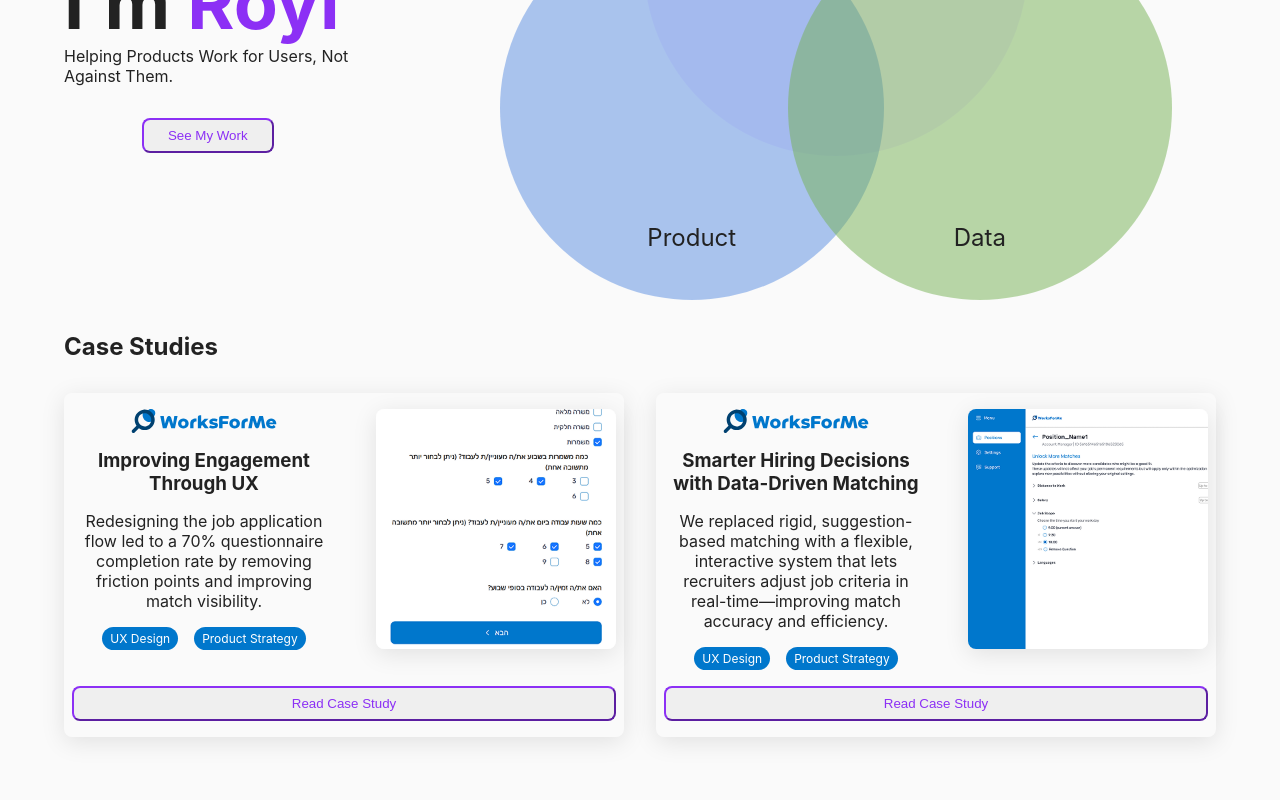
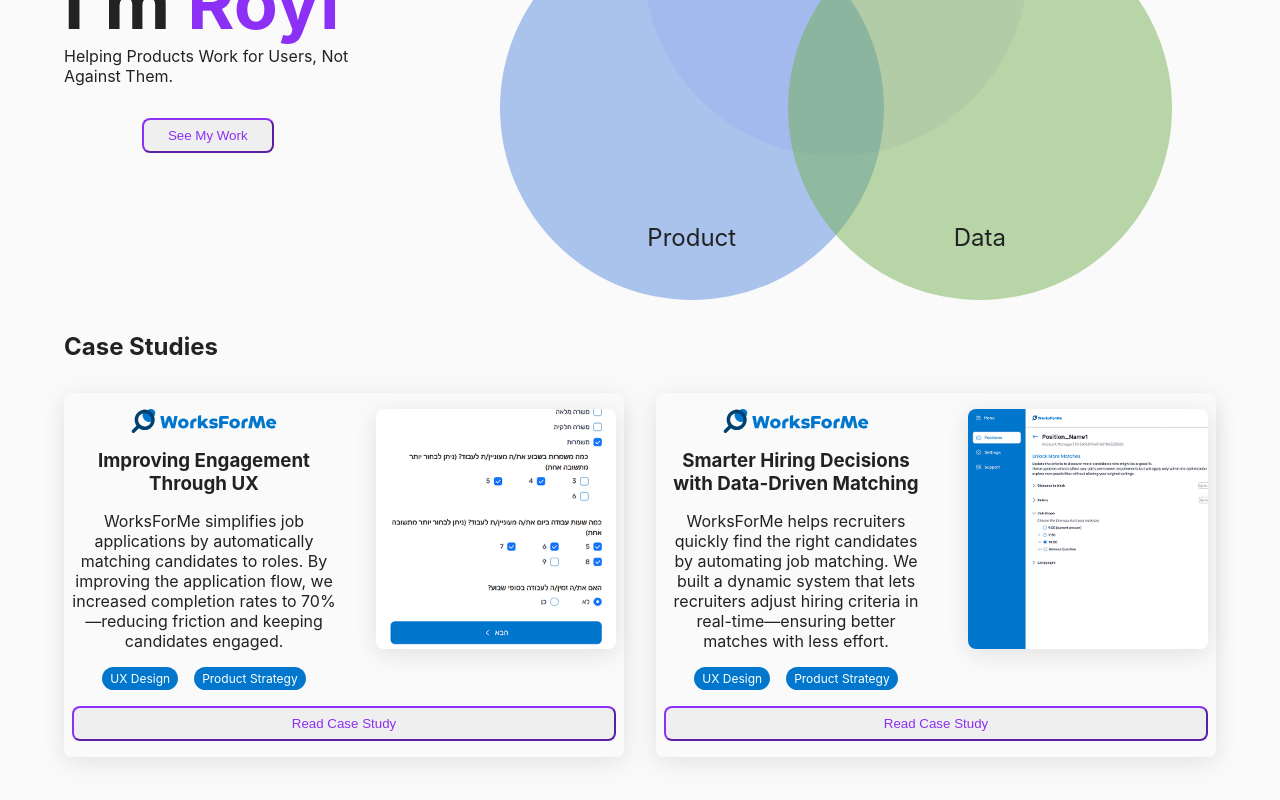
Before and after one commit to RoyiKatz1/RoyiKatz1.github.io, a React (Vite) app: page / in a window 1280 px wide. Shown: the part 344-1144 px from the top of the page. Built offline with nearby package versions, Linux system fonts and the light colour scheme.

Commit message:
better project descriptions

```diff
--- a/package.json
+++ b/package.json
@@ -22,6 +22,7 @@
 		"eslint": "^9.21.0",
 		"eslint-plugin-react-hooks": "^5.1.0",
 		"eslint-plugin-react-refresh": "^0.4.19",
+		"gh-pages": "^6.3.0",
 		"globals": "^15.15.0",
 		"typescript": "~5.7.2",
 		"typescript-eslint": "^8.24.1",
--- a/src/pages/Home.tsx
+++ b/src/pages/Home.tsx
@@ -40,7 +40,7 @@ const Home = () => {
 					image="src\assets\images\previewCards\onboarding-preview.png"
 					logo="src\assets\logos\logo-w4m.svg"
 					title="Improving Engagement Through UX"
-					description="Redesigning the job application flow led to a 70% questionnaire completion rate by removing friction points and improving match visibility."
+					description="WorksForMe simplifies job applications by automatically matching candidates to roles. By improving the application flow, we increased completion rates to 70%—reducing friction and keeping candidates engaged."
 					link="/case-study/worksforme-onboarding"
 					tags={["UX Design", "Product Strategy"]}
 				/>
@@ -48,7 +48,7 @@ const Home = () => {
 					image="src\assets\images\previewCards\optimization-preview.png"
 					logo="src\assets\logos\logo-w4m.svg"
 					title="Smarter Hiring Decisions with Data-Driven Matching"
-					description="We replaced rigid, suggestion-based matching with a flexible, interactive system that lets recruiters adjust job criteria in real-time—improving match accuracy and efficiency."
+					description="WorksForMe helps recruiters quickly find the right candidates by automating job matching. We built a dynamic system that lets recruiters adjust hiring criteria in real-time—ensuring better matches with less effort."
 					link="/case-study/worksforme-recruiter"
 					tags={["UX Design", "Product Strategy"]}
 				/>
```
Also changed, not shown: 1 other file (tests, documents, lock files or other folders). Lines whose indentation alone changed are shown as unchanged.
